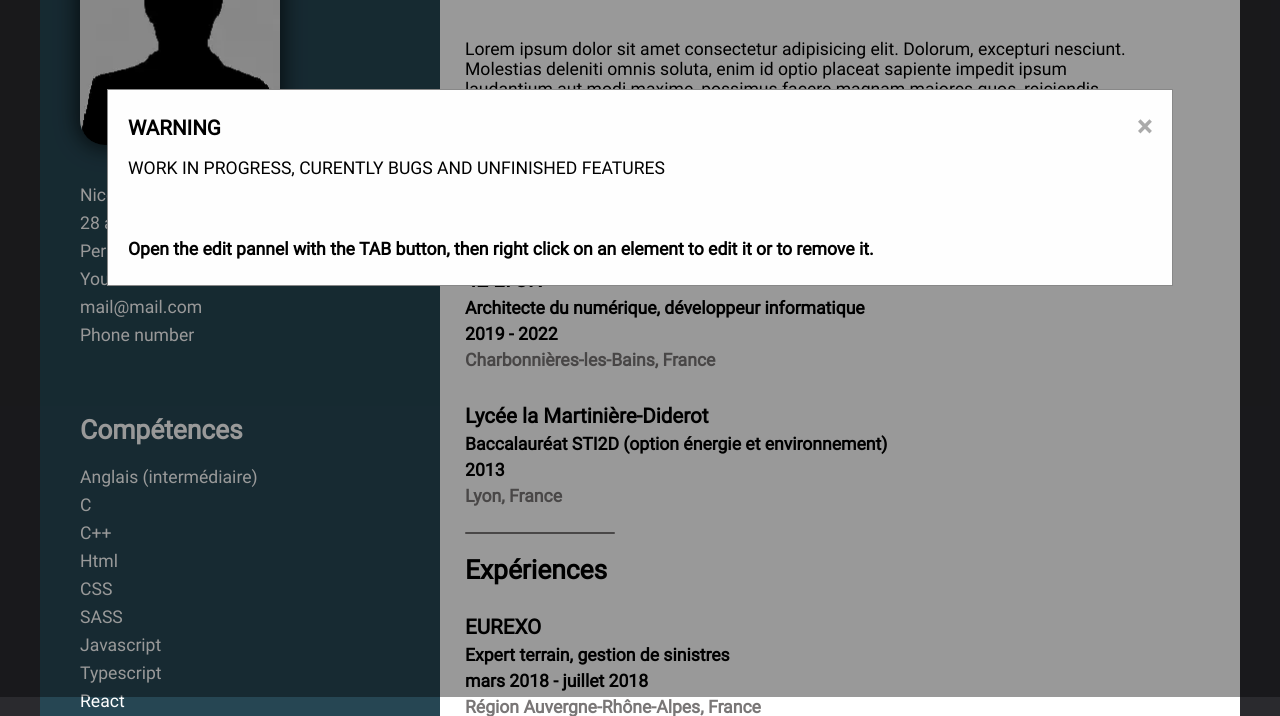
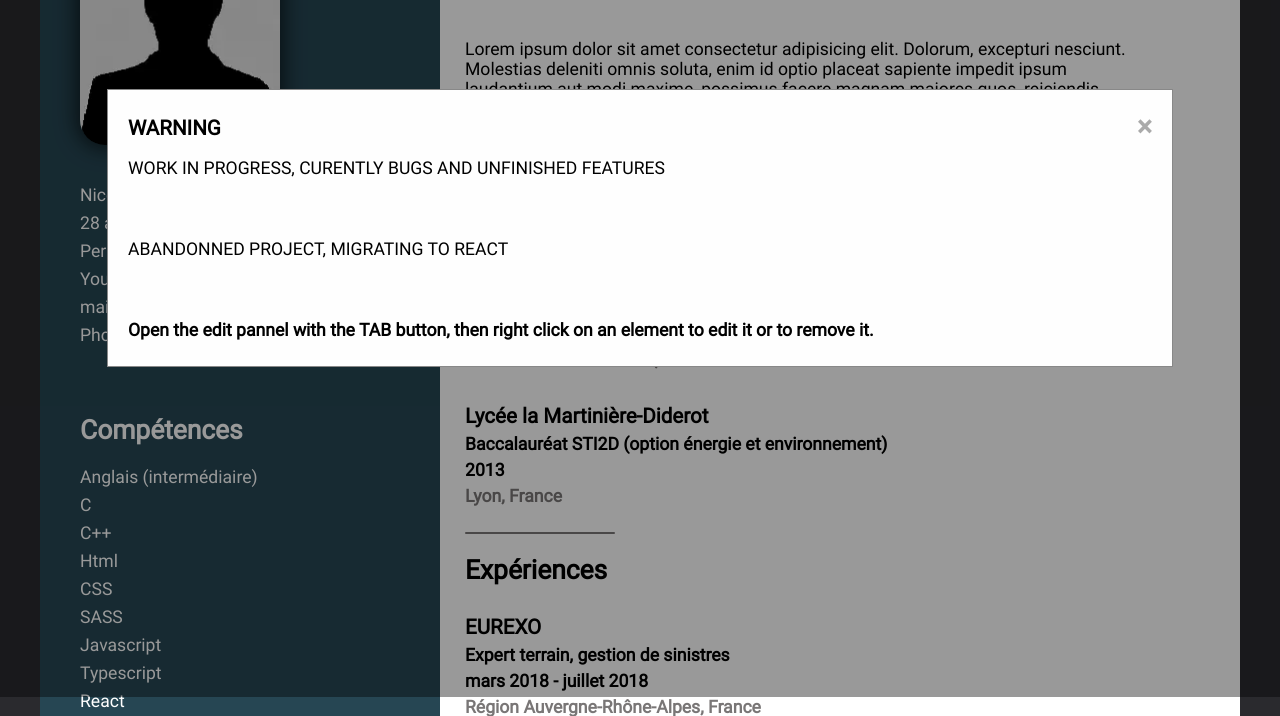
Before and after one commit to nnieddu/responsiveCvSiteMaker, a plain HTML site: page index.html in a window 1280 px wide. Shown: the part 103-819 px from the top of the page. Drawn offline with Linux system fonts and the light colour scheme.

Commit message:
abandonned warning

```diff
--- a/index.html
+++ b/index.html
@@ -56,6 +56,8 @@
     <span class="close">&times;</span>
     <h3>WARNING</h3>
     <p>WORK IN PROGRESS, CURENTLY BUGS AND UNFINISHED FEATURES</p>
+    <p>ABANDONNED PROJECT, MIGRATING TO REACT</p>
+
     <h4>Open the edit pannel with the TAB button, then right click on an element to edit it or to remove it.</h4>
   </div>
 
```
Also changed, not shown: 1 other file.
